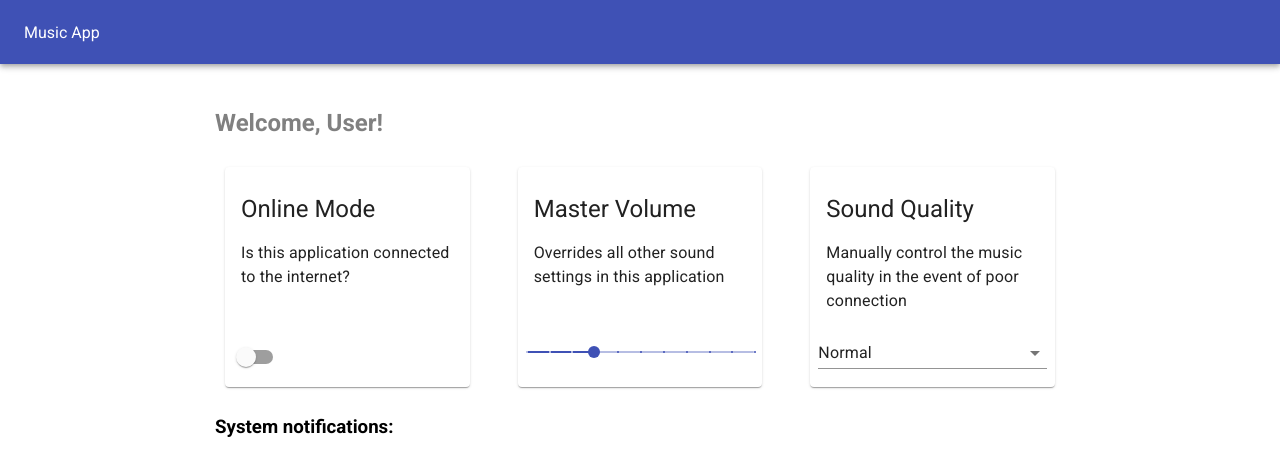
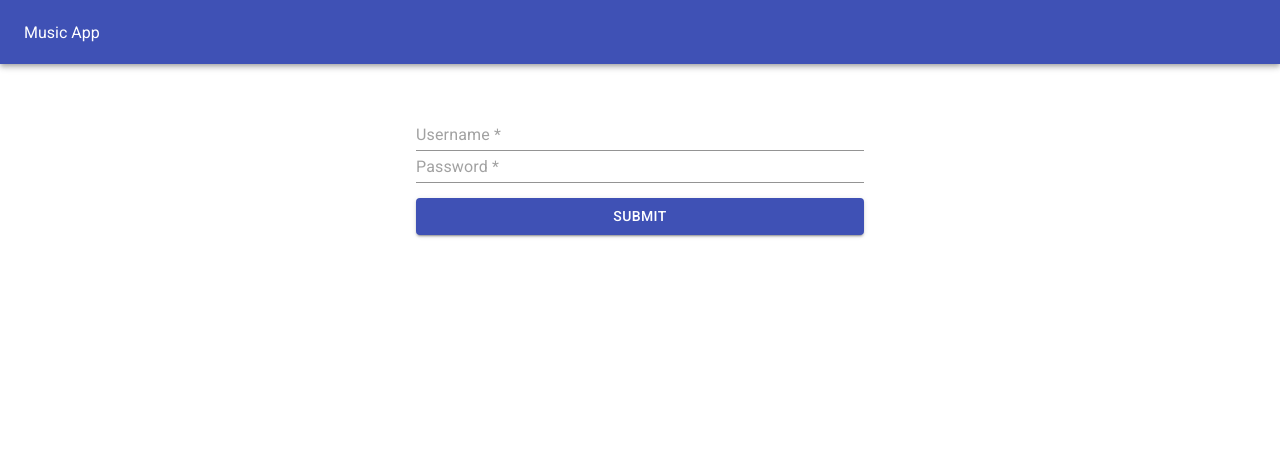
Before and after one commit to robpwatkins/music-app, a React (Create React App) app: page / in a window 1280 px wide. Shown: the top 476 px of the page. Built offline with nearby package versions, Linux system fonts and the light colour scheme.

Commit message:
looks good to me

```diff
--- a/src/App.js
+++ b/src/App.js
@@ -6,7 +6,7 @@ import Dashboard from './Dashboard';
 
 class App extends React.Component {
   state = {
-    loggedIn: true,
+    loggedIn: false,
     username: ''
   }
 
@@ -26,19 +26,14 @@ class App extends React.Component {
     return (
       <div className="App">
         <Header />
-        {this.state.loggedIn ||
+        {!this.state.loggedIn ? (
           <LoginForm
           onlogin={this.onLogin}
-          loggedin={this.state.loggedIn}
-          updateusername={this.updateUsername}
           />
-        }
-        {this.state.loggedIn &&
+        ):(
           <Dashboard
-          loggedin={this.state.loggedIn}
-          username={this.state.username}
           />
-        }
+        )}
       </div>
     );
   }
--- a/src/Dashboard.js
+++ b/src/Dashboard.js
@@ -23,7 +23,7 @@ class Dashboard extends React.Component {
       this.setState({
         notifications: [...this.state.notifications,
           // "Listening to music at a high volume could cause long-term hearing loss."]
-          "Too loud!"]
+          "It's too loud!"]
       });
     })
   }
@@ -34,7 +34,7 @@ class Dashboard extends React.Component {
       this.setState({
         notifications: [...this.state.notifications,
         // "Music quality is degraded. Increase quality if your connection allows it."]
-        "Increase quality!"]
+        "Increase that quality!"]
       })
     })
   }
@@ -45,7 +45,7 @@ class Dashboard extends React.Component {
     this.setState({
         notifications: [...this.state.notifications,
         //  "Your application is offline. You won't be able to share or stream music to other devices."]
-        "You're offline!"]
+        "Get online!"]
     });
   }
 
--- a/src/LoginForm.js
+++ b/src/LoginForm.js
@@ -9,7 +9,6 @@ function LoginForm (props) {
           <Input
             fullWidth
             placeholder="Username *"
-            onChange={event => props.updateusername(event)}
             ></Input>
           <br/>
           <Input type="password" fullWidth placeholder="Password *"></Input>
```
